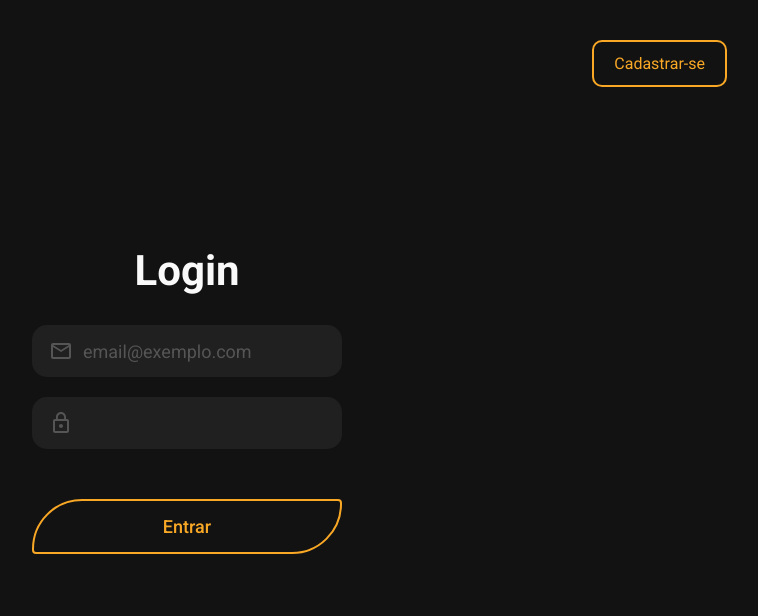
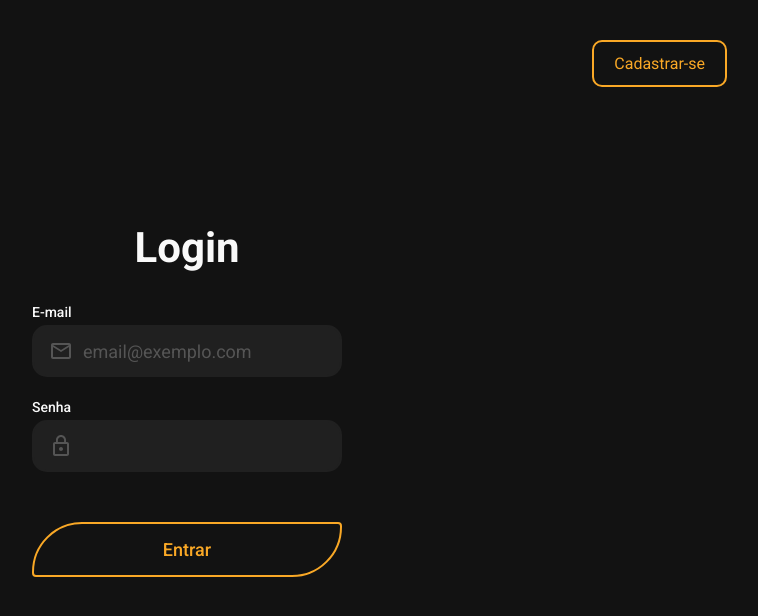
Before and after one commit to joaovds/graphql-authentication-server, a React (Create React App) app in the folder web/: page / in a window 1280 px wide. Shown: the top 616 px of the page, without its empty margins (453-1211 px from the left). Built offline with nearby package versions, Linux system fonts and the light colour scheme.

Commit message:
stylizes the input as there is content

```diff
--- a/web/src/components/Input/index.tsx
+++ b/web/src/components/Input/index.tsx
@@ -1,18 +1,53 @@
-import React, { InputHTMLAttributes } from 'react';
+import React, {
+  ChangeEvent,
+  FocusEvent,
+  InputHTMLAttributes,
+  useCallback,
+  useState,
+} from 'react';
 import { IconBaseProps } from 'react-icons';
 
-import { Container } from './styles';
+import { Container, InputBody } from './styles';
 
 interface InputProps extends InputHTMLAttributes<HTMLInputElement> {
+  text: string;
   name: string;
   icon?: React.ComponentType<IconBaseProps>;
 }
 
-const Input: React.FC<InputProps> = ({ icon: Icon, ...rest }) => (
-  <Container>
-    {Icon && <Icon size={24} />}
-    <input type="text" {...rest} />
-  </Container>
-);
+const Input: React.FC<InputProps> = ({ text, icon: Icon, ...rest }) => {
+  const [isFocused, setIsFocused] = useState(false);
+  const [isFilled, setIsFilled] = useState(false);
+
+  const handleInputChange = useCallback((e: ChangeEvent<HTMLInputElement>) => {
+    console.log(e.target.value);
+  }, []);
+
+  const handleInputFocus = useCallback(() => {
+    setIsFocused(true);
+  }, []);
+
+  const handleInputBlur = useCallback((e: FocusEvent<HTMLInputElement>) => {
+    setIsFocused(false);
+
+    setIsFilled(!!e.target.value);
+  }, []);
+
+  return (
+    <Container>
+      <span>{text}</span>
+      <InputBody isFocused={isFocused} isFilled={isFilled}>
+        {Icon && <Icon size={24} />}
+        <input
+          onFocus={handleInputFocus}
+          onBlur={handleInputBlur}
+          onChange={handleInputChange}
+          type="text"
+          {...rest}
+        />
+      </InputBody>
+    </Container>
+  );
+};
 
 export default Input;
--- a/web/src/components/Input/styles.ts
+++ b/web/src/components/Input/styles.ts
@@ -1,9 +1,31 @@
-import styled from 'styled-components';
+import styled, { css } from 'styled-components';
+
+interface InputBodyProps {
+  isFocused: boolean;
+  isFilled: boolean;
+}
 
 export const Container = styled.div`
   min-width: 310px;
   width: 100%;
+
+  & + div {
+    margin-top: 20px;
+  }
+
+  > span {
+    font-family: Roboto;
+    font-style: normal;
+    font-weight: 500;
+    font-size: 14px;
+    line-height: 16px;
+  }
+`;
+
+export const InputBody = styled.div<InputBodyProps>`
+  width: 100%;
   padding: 12px 15px;
+  margin-top: 4px;
   border-radius: 15px;
 
   display: flex;
@@ -20,9 +42,22 @@ export const Container = styled.div`
     margin-right: 10px;
   }
 
-  & + div {
-    margin-top: 20px;
-  }
+  ${props =>
+    props.isFocused &&
+    css`
+      border-color: var(--primary-color);
+      > svg {
+        fill: var(--primary-color);
+      }
+    `}
+
+  ${props =>
+    props.isFilled &&
+    css`
+      > svg {
+        fill: var(--primary-color);
+      }
+    `}
 
   input {
     flex: 1;
--- a/web/src/pages/Login/index.tsx
+++ b/web/src/pages/Login/index.tsx
@@ -16,11 +16,17 @@ const Login: React.FC = () => {
         <h1>Login</h1>
 
         <Input
+          text="E-mail"
           name="email"
           placeholder="email@exemplo.com"
           icon={MdMailOutline}
         />
-        <Input name="password" type="password" icon={MdLockOutline} />
+        <Input
+          text="Senha"
+          name="password"
+          type="password"
+          icon={MdLockOutline}
+        />
 
         <button type="submit">Entrar</button>
       </Form>
```
